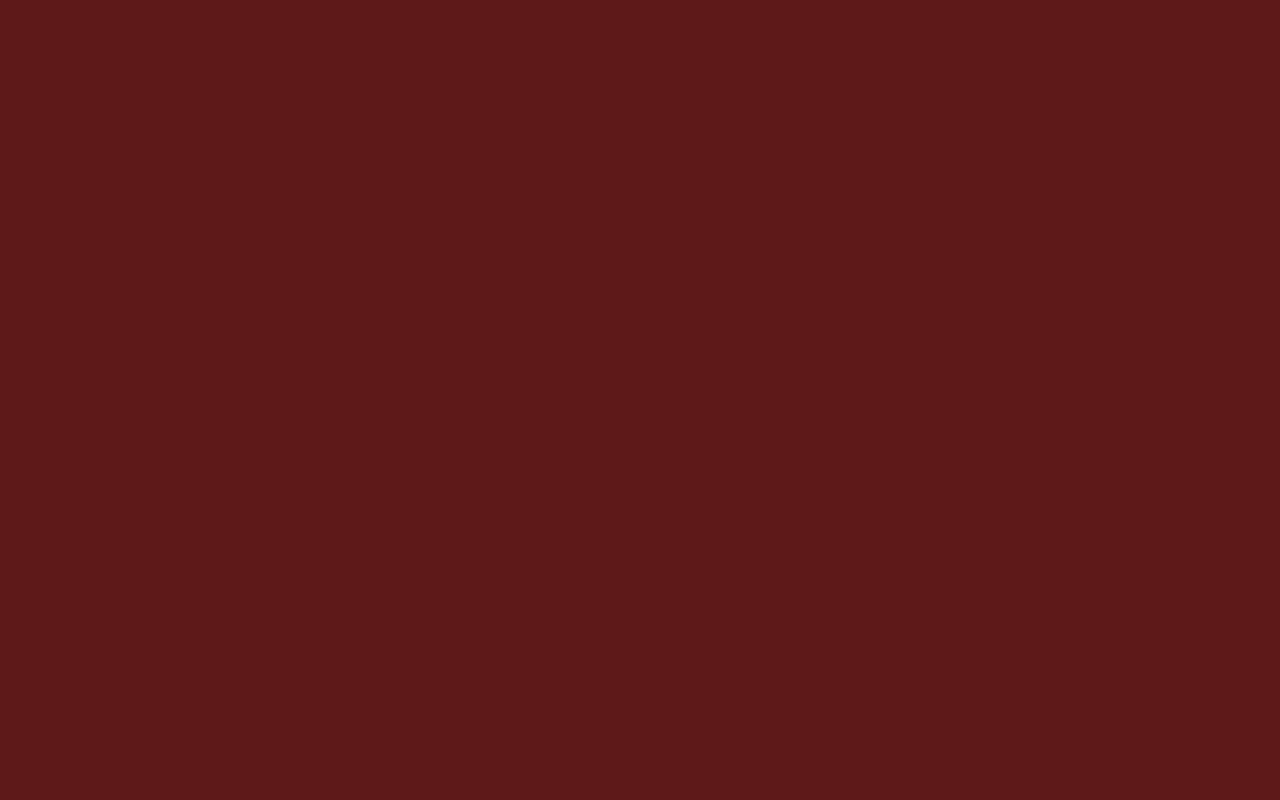
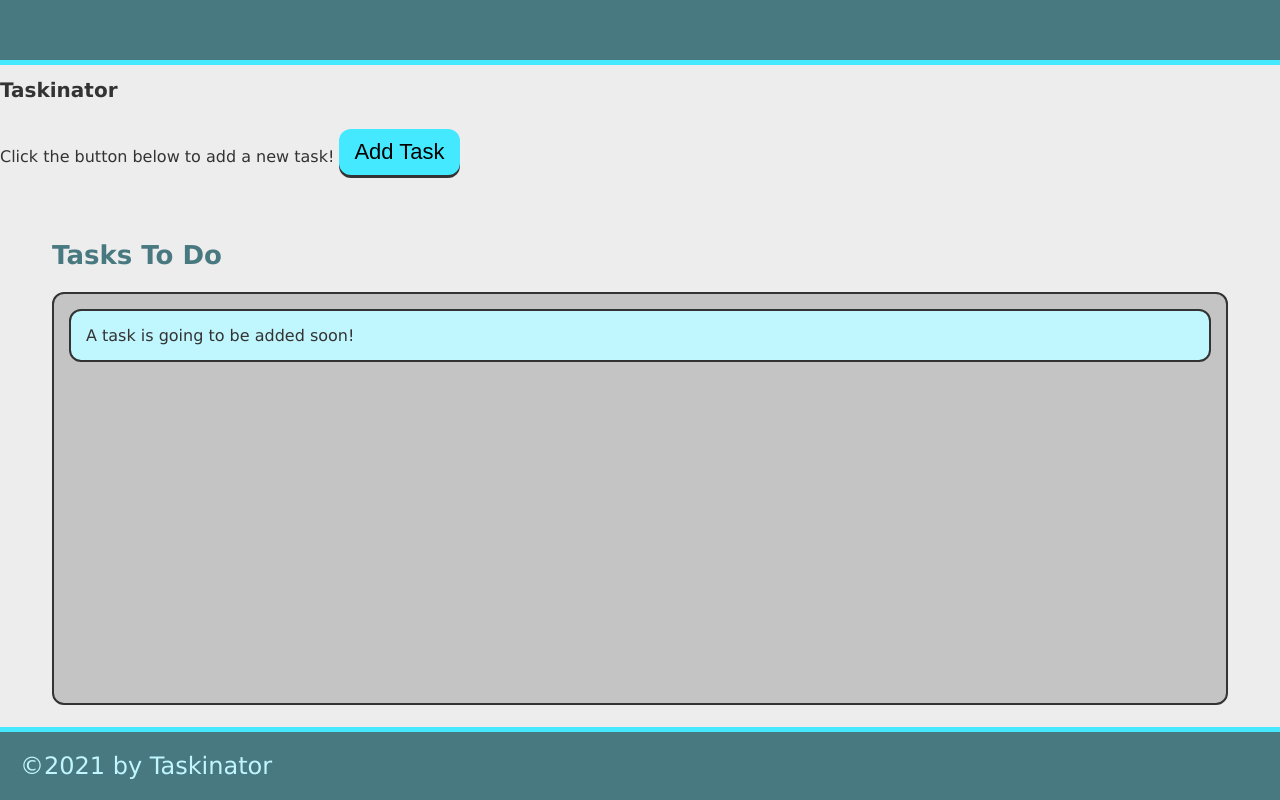
Before and after one commit to katcondev/taskinator, a plain HTML site: page index.html in a window 1280 px wide. Drawn offline with Linux system fonts and the light colour scheme.

Commit message:
changes to html file, header, main, footer.

```diff
--- a/assets/css/style.css
+++ b/assets/css/style.css
@@ -11,7 +11,7 @@
 }
 
 body {
-  background: #5e1919;
+  background: #ededed;
   color: var(--grey);
   margin: 0;
   padding: 0;
--- a/index.html
+++ b/index.html
@@ -8,6 +8,28 @@
     <link rel="stylesheet" href="assets/css/style.css">
 </head>
 <body>
-   <script src="./assets/js/script.js"></script>
+<header>
+
+</header>
+<h1>Taskinator</h1>
+<p>Click the button below to add a new task!
+    <button class="btn">Add Task</button>
+</p>
+
+<main class="page-content">
+
+
+<section class="task-list-wrapper">
+    <h2 class ="list-title">Tasks To Do</h2>
+    <ul class="task-list">
+        <li class="task-item">A task is going to be added soon!</li>
+    </ul>
+</section>
+
+</main>
+<footer>
+&copy;2021 by Taskinator
+</footer>
+   <script src="assets/js/script.js"></script>
 </body>
 </html>
```
